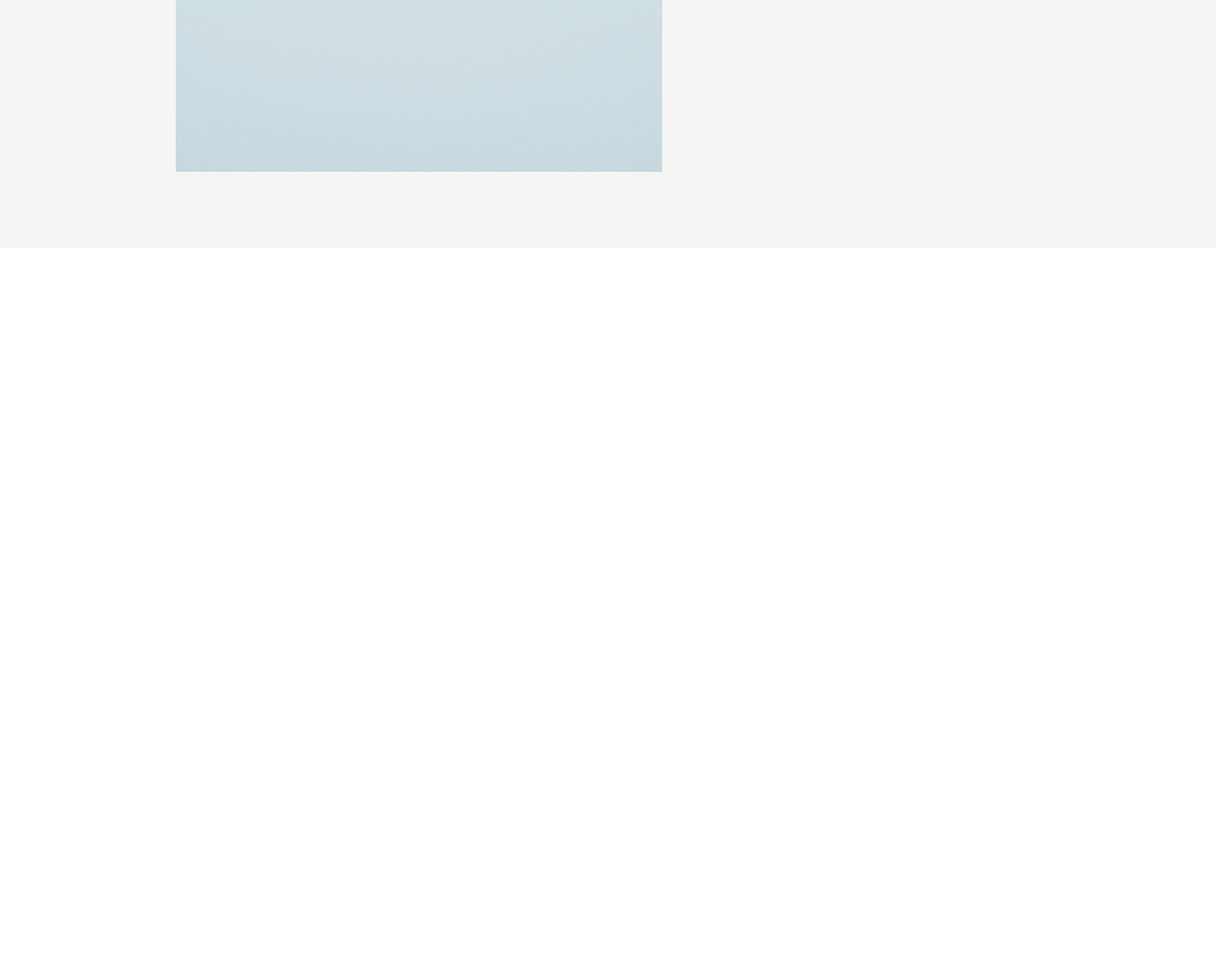
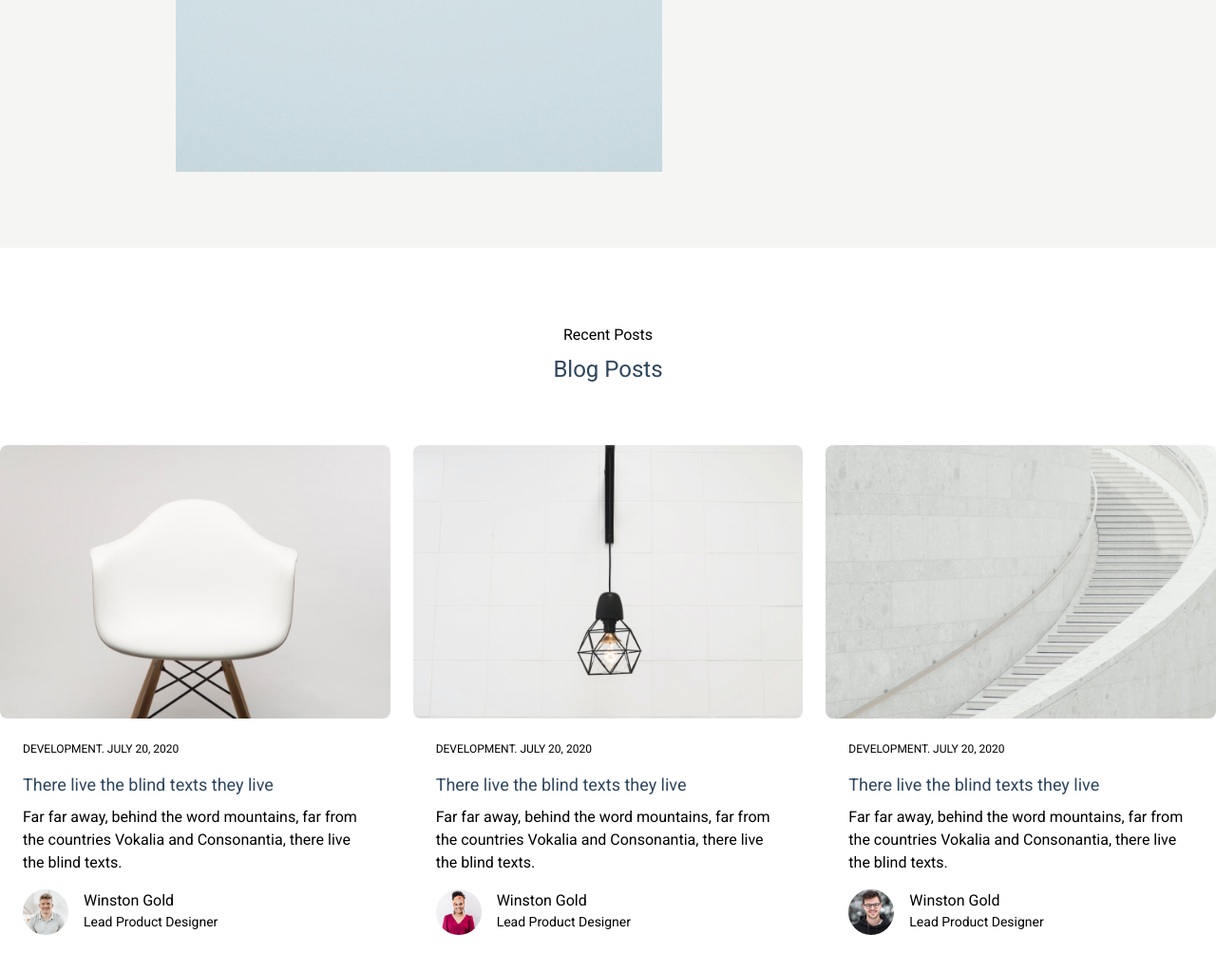
Before and after one commit to shajalal07s/template-2, a website: page index.html in a window 1280 px wide. Shown: the part 2494-3517 px from the top of the page at 95% size. Before the commit the page ends 2755 px from the top, so only its background shows below. Drawn offline with nearby package versions, Linux system fonts and the light colour scheme; files that its build step writes are made by us from their sources.

Commit message:
section-2 create

```diff
--- a/index.html
+++ b/index.html
@@ -205,6 +205,90 @@
                 </div>
             </div>
         </section>
+
+        <!-- Section 2 -->
+
+        <section>
+            <div class="container py-20">
+                <div class="text-center">
+                    <p class="mb-2">Recent Posts</p>
+                    <p class="text-2xl text-color-secndary">Blog Posts</p>
+                </div>
+
+                <div class="mt-16">
+                    <div class="grid gap-6 md:grid-cols-2 lg:grid-cols-3">
+                        <div>
+                            <div class="md:1/3">
+                                <img src="./img/Section-3-img-1.jpg" class="rounded-lg object-cover" alt="">
+                            </div>
+
+                            <div class="p-6">
+                                <p class="mb-4 uppercase text-xs">Development. <span class="text-xs">July 20, 2020</span></p>
+                                <p class="text-lg text-color-secndary mb-2">There live the blind texts they live</p>
+                                <p class="text-base">Far far away, behind the word mountains, far from the countries
+                                   Vokalia and Consonantia, there live the blind texts.
+                                </p>
+                                <div class="flex gap-4 mt-4">
+                                    <div>
+                                      <img src="./img/Section-3-img-4.jpg" class="size-12 rounded-full object-cover" alt="">
+                                    </div>
+                                    <div>
+                                       <p>Winston Gold</p>
+                                       <p class="text-sm">Lead Product Designer</p>
+                                    </div>
+                                </div>
+                            </div>
+                        </div>
+
+                        <div>
+                            <div class="md:1/3">
+                                <img src="./img/Section-3-img-2.jpg" class="rounded-lg object-cover" alt="">
+                            </div>
+
+                            <div class="p-6">
+                                <p class="mb-4 uppercase text-xs">Development. <span class="text-xs">July 20, 2020</span></p>
+                                <p class="text-lg text-color-secndary mb-2">There live the blind texts they live</p>
+                                <p class="text-base">Far far away, behind the word mountains, far from the countries
+                                   Vokalia and Consonantia, there live the blind texts.
+                                </p>
+                                <div class="flex gap-4 mt-4">
+                                    <div>
+                                      <img src="./img/Section-3-img-5.jpg" class="size-12 rounded-full object-cover" alt="">
+                                    </div>
+                                    <div>
+                                       <p>Winston Gold</p>
+                                       <p class="text-sm">Lead Product Designer</p>
+                                    </div>
+                                </div>
+                            </div>
+                        </div>
+
+                        <div>
+                            <div class="md:1/3">
+                                <img src="./img/Section-3-img-3.jpg" class="rounded-lg object-cover" alt="">
+                            </div>
+
+                            <div class="p-6">
+                                <p class="mb-4 uppercase text-xs">Development. <span class="text-xs">July 20, 2020</span></p>
+                                <p class="text-lg text-color-secndary mb-2">There live the blind texts they live</p>
+                                <p class="text-base">Far far away, behind the word mountains, far from the countries
+                                   Vokalia and Consonantia, there live the blind texts.
+                                </p>
+                                <div class="flex gap-4 mt-4">
+                                    <div>
+                                      <img src="./img/Section-3-img-6.jpg" class="size-12 rounded-full object-cover" alt="">
+                                    </div>
+                                    <div>
+                                       <p>Winston Gold</p>
+                                       <p class="text-sm">Lead Product Designer</p>
+                                    </div>
+                                </div>
+                            </div>
+                        </div>
+                    </div>
+                </div>
+            </div>
+        </section>
     </main>
 
     <!-- JS -->
```
Also changed, not shown: img/Section-3-img-1.jpg (added), img/Section-3-img-2.jpg (added), img/Section-3-img-3.jpg (added), img/Section-3-img-4.jpg (added), img/Section-3-img-5.jpg (added), img/Section-3-img-6.jpg (added).
